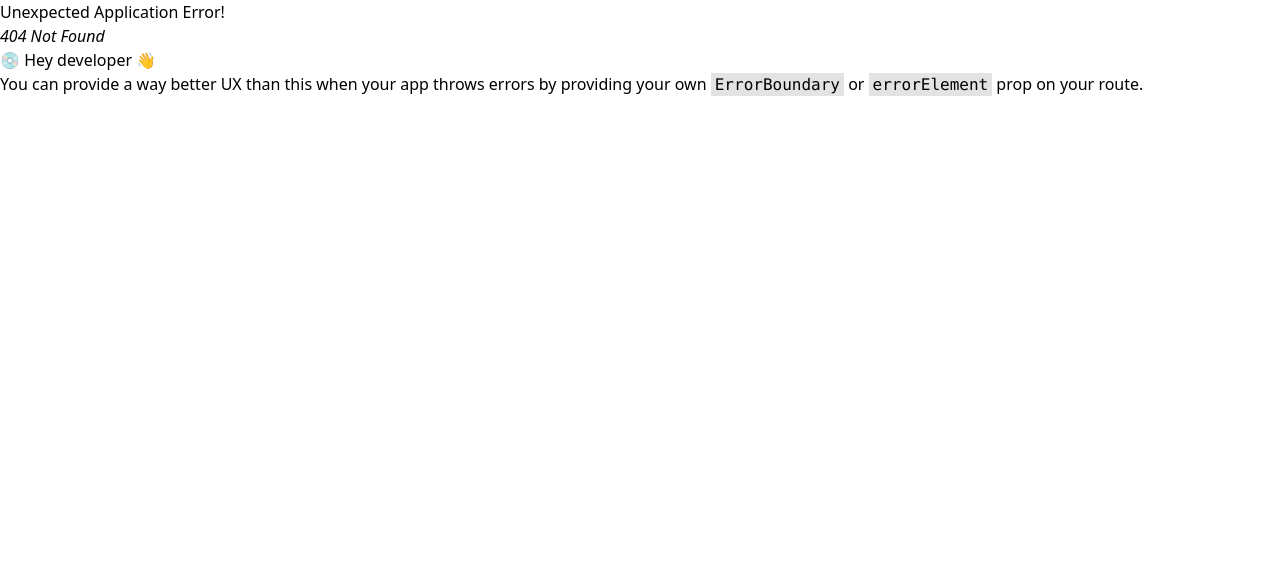
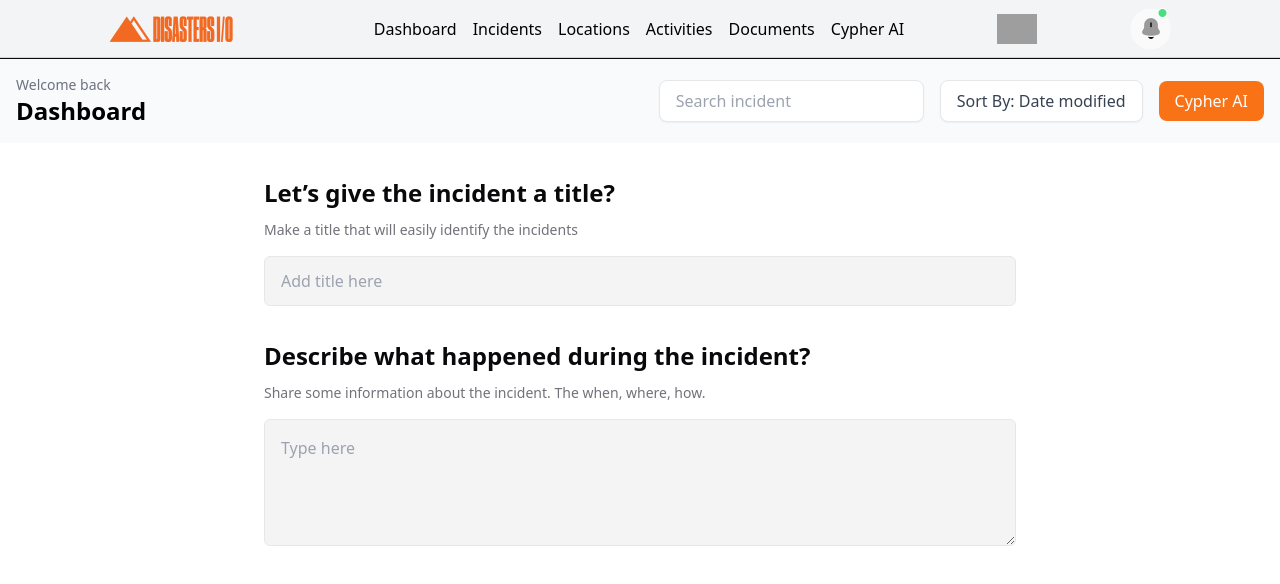
Before and after one commit to Rafsan12/Assignment-9, a React (Vite) app: page /incident_title in a window 1280 px wide. Before the commit this address had no page. Shown: the top 584 px of the page. Built offline with nearby package versions, Linux system fonts and the light colour scheme; grey boxes are pictures that could not be loaded.

Commit message:
form part complete

```diff
--- a/src/Root/Root.jsx
+++ b/src/Root/Root.jsx
@@ -1,12 +1,17 @@
-import { Outlet } from "react-router-dom";
+import { Outlet, useLocation } from "react-router-dom";
 import Dashboard from "../components/DashBord/DashBord";
 import Header from "../components/Header/Header";
 
 export default function Root() {
+  const location = useLocation(); // Get the current location
+
   return (
     <>
       <Header />
-      <Dashboard />
+
+      {/* Conditionally render Dashboard unless the pathname is "/describes_incident" */}
+      {location.pathname !== "/describes_incident" && <Dashboard />}
+
       <Outlet />
     </>
   );
--- a/src/components/DashBord/DashBord.jsx
+++ b/src/components/DashBord/DashBord.jsx
@@ -15,17 +15,19 @@ export default function Dashboard() {
   } else if (location.pathname === "/locations") {
     headerText = "Locations";
     welcomeText = "Explore locations";
-  } else if (location.pathname === "/describes_incident") {
-    headerText = "New Incident";
-    welcomeText = "Home - Incidents - New Incidents";
-    buttonText = "Next Step";
   }
 
   const handleButtonClick = () => {
     if (location.pathname === "/incidents") {
       navigate("/new-incident");
+    } else if (location.pathname === "/describes_incident") {
+      navigate("/describes_incident");
+    } else {
+      console.log("No navigation path matched");
     }
   };
+
+  console.log("Current pathname:", location.pathname);
 
   return (
     <div className="w-full bg-gray-50 p-4">
--- a/src/components/Describes_Incident/Describes_Incident.jsx
+++ b/src/components/Describes_Incident/Describes_Incident.jsx
@@ -1,9 +1,10 @@
 import { useEffect, useState } from "react";
+import { useNavigate } from "react-router-dom";
 import Describes_Incident_card from "./Describes_Incident_card";
 
 export default function Describes_Incident() {
   const [describes, setDescribes] = useState([]);
-  const [activeIndex, setActiveIndex] = useState(null);
+  const navigate = useNavigate();
 
   useEffect(() => {
     const Describes_IncidentData = async () => {
@@ -17,8 +18,49 @@ export default function Describes_Incident() {
     };
     Describes_IncidentData();
   }, []);
+
+  const handleButtonClick = () => {
+    navigate("/incident_title");
+  };
   return (
     <>
+      <div className="w-full bg-gray-50 p-4">
+        {/* Welcome text */}
+        <div className="flex items-center justify-between">
+          <div>
+            <p className="text-sm text-gray-500">New Incident</p>
+            <h1 className="text-2xl font-bold">
+              Home - Incidents - New Incidents
+            </h1>
+          </div>
+
+          {/* Search and buttons */}
+          <div className="flex items-center space-x-4">
+            {/* Search incident */}
+            <div className="relative">
+              <input
+                type="text"
+                placeholder="Search incident"
+                className="px-4 py-2 border rounded-lg shadow-sm focus:outline-none focus:ring focus:border-orange-400"
+              />
+            </div>
+
+            {/* Sort button */}
+            <button className="px-4 py-2 border rounded-lg shadow-sm text-gray-700 bg-white hover:bg-gray-100">
+              Sort By: Date modified
+            </button>
+
+            {/* Gather all button */}
+            <button
+              onClick={handleButtonClick}
+              className="px-4 py-2 bg-orange-500 text-white rounded-lg hover:bg-orange-600"
+            >
+              Next Step
+            </button>
+          </div>
+        </div>
+      </div>
+      {/* end */}
       <div className="flex justify-center md:px-0 px-4 md:mb-0 mb-4">
         <div>
           <h1 className="text-[24px] font-bold py-5 text-center sm:text-left">
@@ -26,12 +68,7 @@ export default function Describes_Incident() {
           </h1>
           <div className="grid grid-cols-1 sm:grid-cols-2 md:grid-cols-3 lg:grid-cols-4 gap-4">
             {describes.map((incident) => (
-              <Describes_Incident_card
-                key={incident.id}
-                incident={incident}
-                isActive={incident.id === activeIndex} // Highlight if the card is clicked
-                onClick={() => setActiveIndex(incident.id)} // Set active card on click
-              />
+              <Describes_Incident_card key={incident.id} incident={incident} />
             ))}
           </div>
         </div>
--- a/src/components/Describes_Incident/Describes_Incident_card.jsx
+++ b/src/components/Describes_Incident/Describes_Incident_card.jsx
@@ -1,18 +1,13 @@
 /* eslint-disable react/prop-types */
 export default function Describes_Incident_card({ incident }) {
-  const { icon, name, isActive, onClick } = incident;
+  const { icon, name } = incident;
   return (
     <>
       <div
-        onClick={onClick}
         role="button"
         tabIndex="0"
         className={`w-full sm:w-[180px] h-[69px] text-[#71717A] rounded-md border-[1px] bg-[#f5f5f5] border-[#E4E4E7] flex gap-[10px] py-6 pl-4 items-center
-          ${
-            isActive
-              ? "bg-[#f26722] text-white scale-105"
-              : "hover:bg-[#f26722] hover:text-white hover:scale-105"
-          } `}
+          hover:bg-[#f26722] hover:text-white hover:scale-105`}
       >
         <img src={icon} alt="" />
         <p className="text-[14px]">{name}</p>
--- /dev/null
+++ b/src/components/Incident_Title/Incident_Title.jsx
@@ -0,0 +1,32 @@
+export default function Incident_Title() {
+  return (
+    <>
+      <div className="w-full flex justify-center items-center mt-8 md:p-0 p-5">
+        <div>
+          <h1 className="text-[24px] text-[#09090B] font-bold pb-2">
+            Let’s give the incident a title?
+          </h1>
+          <p className="text-[14px] text-[#72727a] pb-4">
+            Make a title that will easily identify the incidents
+          </p>
+          <input
+            className="md:w-[752px] md:h-[50px] w-full h-[50px] bg-[#F4F4F5] rounded-[6px] border-[1px] p-4 outline-[#f26722]"
+            type="text"
+            placeholder="Add title here"
+          />
+
+          <h1 className="text-[24px] text-[#09090B] font-bold pt-8 pb-2">
+            Describe what happened during the incident?
+          </h1>
+          <p className="text-[14px] text-[#72727a] pb-4">
+            Share some information about the incident. The when, where, how.{" "}
+          </p>
+          <textarea
+            className="md:w-[752px] md:h-[127px] w-full h-[127px] bg-[#F4F4F5] rounded-[6px] border-[1px] p-4 outline-[#f26722]"
+            placeholder="Type here"
+          ></textarea>
+        </div>
+      </div>
+    </>
+  );
+}
--- a/src/components/New_Incident/New_Incident.jsx
+++ b/src/components/New_Incident/New_Incident.jsx
@@ -6,7 +6,6 @@ export default function New_Incident() {
   const [newIncident, setNewIncident] = useState([]);
   const [error, setError] = useState(null); // Add state for handling errors
   const navigate = useNavigate();
-  //   const location = useLocation();
 
   useEffect(() => {
     const fetchIncidentData = async () => {
--- a/src/main.jsx
+++ b/src/main.jsx
@@ -3,6 +3,7 @@ import { createRoot } from "react-dom/client";
 import { createBrowserRouter, RouterProvider } from "react-router-dom";
 import Dashboard from "./components/DashBord/DashBord";
 import Describes_Incident from "./components/Describes_Incident/Describes_Incident";
+import Incident_Title from "./components/Incident_Title/Incident_Title";
 import Incidents from "./components/Incidents/incidents";
 import New_Incident from "./components/New_Incident/New_Incident";
 import Home from "./Home/Home";
@@ -34,6 +35,10 @@ const router = createBrowserRouter([
         path: "/describes_incident",
         element: <Describes_Incident />,
       },
+      {
+        path: "/incident_title",
+        element: <Incident_Title />,
+      },
     ],
   },
 ]);
```
